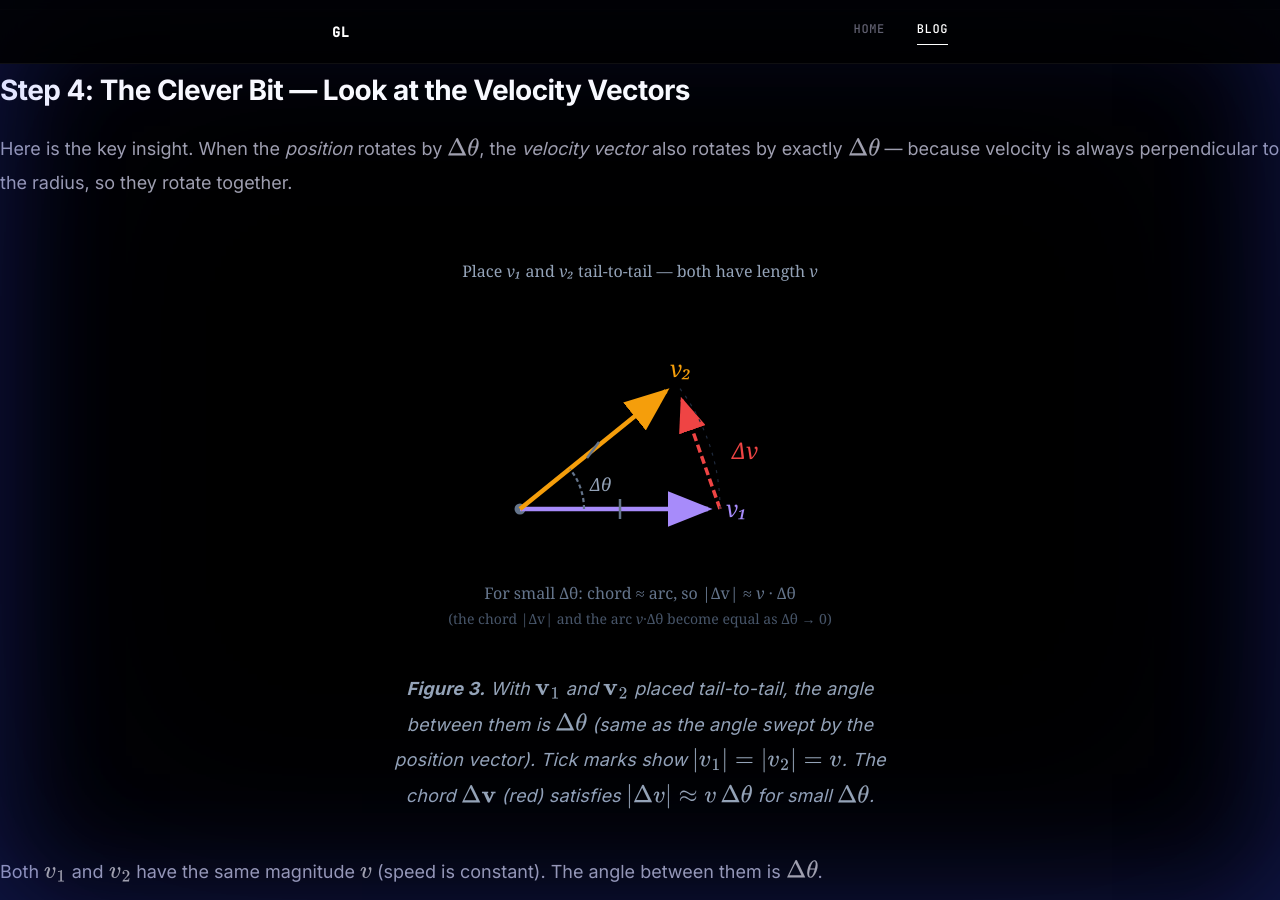
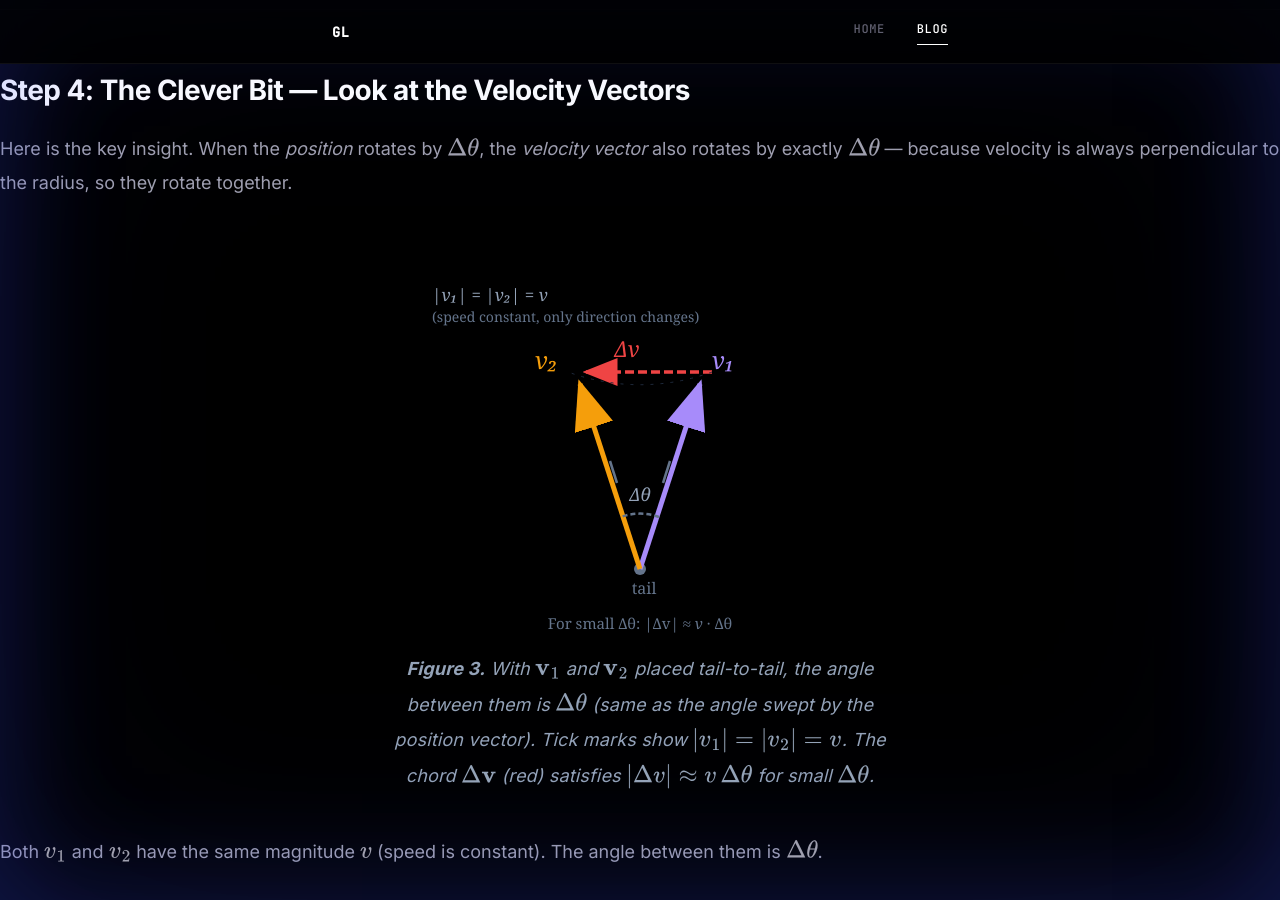
Before and after one commit to gunjanlakhlani/gunjanlakhlani.github.io, a Jekyll site: the page built from _posts/2026-02-24-deriving-centripetal-acceleration.md, in a window 1280 px wide and 900 px high, scrolled down 3505 px. Built offline with Jekyll 4.4.1, drawn with Linux system fonts in a browser that asks for light colours; some of the changed text lies outside the part shown.

Commit message:
fix: Figure 3 — symmetric isoceles velocity triangle, centred and fills canvas

```diff
--- a/_posts/2026-02-24-deriving-centripetal-acceleration.md
+++ b/_posts/2026-02-24-deriving-centripetal-acceleration.md
@@ -230,14 +230,28 @@ Here is the key insight. When the *position* rotates by $\Delta\theta$, the *vel
 
 <div class="fig-wrap">
 <!--
-  FIGURE 3: 500×420 canvas. Well-spaced velocity triangle.
-  Common tail at (130, 270).
-  v₁: rightward length 200 → tip (330, 270)
-  Δθ = 38°. v₂: at 38° above horizontal (upward-left in SVG since y is down, angle is CCW from +x)
-    tip: (130 + 200*cos38, 270 - 200*sin38) = (130+158, 270-123) = (288, 147)
-  Δv: from (330, 270) to (288, 147) — the chord
+  FIGURE 3 v4: 500×400px canvas. Symmetric velocity fan.
+  Tail at centre-bottom: (250, 330). Δθ = 50° total, split ±25° from vertical.
+  Both vectors length 210px and fan upward symmetrically.
+  v₁: angle = 270°-25° = 245° from +x (screen coords, going up-left) — no, easier:
+  Let's point v₁ toward upper-right at angle 25° right of vertical (i.e. 65° from +x)
+    tip₁: (250 + 210*cos65, 330 - 210*sin65) = (250+89, 330-190) = (339, 140)
+  v₂: angle 25° left of vertical (i.e. 115° from +x equiv to 25° above horizontal going left NO)
+  Actually: let's be simpler. Fan vectors symmetrically upward.
+  v₁ at 55° from +x (going upper-right): tip (250+210*cos55, 330-210*sin55) = (250+120, 330-172) = (370, 158)
+  v₂ at 125° from +x (going upper-left): tip (250+210*cos125, 330-210*sin125) = (250-120, 330-172) = (130, 158)
+  Δv vector: from tip of v₁ (370,158) to tip of v₂ (130,158) — purely leftward.
+  Angle between v₁ and v₂ = 125°-55° = 70° — too large.
+
+  Better: use 40° between them, centered on vertical (straight up).
+  v₁ at 70° from +x: tip (250+210*cos70, 330-210*sin70) = (250+72, 330-197) = (322, 133)
+  v₂ at 110° from +x: tip (250+210*cos110, 330-210*sin110) = (250-72, 330-197) = (178, 133)
+  Δv: from (322, 133) to (178, 133) — horizontal, length=144.
+
+  This is elegant: the triangle is isoceles, Δv is horizontal, both vectors point upward.
+  Angle arc at tail between v₁ (70° from +x) and v₂ (110° from +x).
 -->
-<svg viewBox="0 0 500 420" xmlns="http://www.w3.org/2000/svg" style="width:100%;max-width:500px;display:block;margin:0 auto;">
+<svg viewBox="0 0 500 400" xmlns="http://www.w3.org/2000/svg" style="width:100%;max-width:500px;display:block;margin:0 auto;">
   <defs>
     <marker id="g3v1" markerWidth="10" markerHeight="8" refX="9" refY="4" orient="auto">
       <polygon points="0 0, 10 4, 0 8" fill="#a78bfa"/>
@@ -250,42 +264,44 @@ Here is the key insight. When the *position* rotates by $\Delta\theta$, the *vel
     </marker>
   </defs>
 
-  <!-- headline at top -->
-  <text x="250" y="38" text-anchor="middle" font-size="16" font-family="Georgia,'Times New Roman',serif" fill="#94a3b8">Place <tspan font-style="italic">v₁</tspan> and <tspan font-style="italic">v₂</tspan> tail-to-tail — both have length <tspan font-style="italic">v</tspan></text>
+  <!-- common tail: centre-bottom -->
+  <circle cx="250" cy="330" r="6" fill="#64748b"/>
+  <text x="254" y="355" font-size="16" font-family="Georgia,'Times New Roman',serif" fill="#64748b" text-anchor="middle">tail</text>
 
-  <!-- common tail point -->
-  <circle cx="130" cy="270" r="5.5" fill="#64748b"/>
+  <!-- v₁: 70° from +x → upper-right. tip at (322, 133) -->
+  <line x1="250" y1="330" x2="310" y2="145" stroke="#a78bfa" stroke-width="5" marker-end="url(#g3v1)"/>
+  <text x="322" y="130" font-size="24" font-family="Georgia,'Times New Roman',serif" font-style="italic" fill="#a78bfa">v₁</text>
 
-  <!-- v₁: rightward to (330, 270), length 200 -->
-  <line x1="130" y1="270" x2="318" y2="270" stroke="#a78bfa" stroke-width="4.5" marker-end="url(#g3v1)"/>
-  <text x="336" y="278" font-size="23" font-family="Georgia,'Times New Roman',serif" font-style="italic" fill="#a78bfa">v₁</text>
+  <!-- v₂: 110° from +x → upper-left. tip at (178, 133) -->
+  <line x1="250" y1="330" x2="190" y2="145" stroke="#f59e0b" stroke-width="5" marker-end="url(#g3v2)"/>
+  <text x="145" y="130" font-size="24" font-family="Georgia,'Times New Roman',serif" font-style="italic" fill="#f59e0b">v₂</text>
 
-  <!-- v₂: at 38° above horizontal, length 200; tip (288, 147) -->
-  <line x1="130" y1="270" x2="276" y2="152" stroke="#f59e0b" stroke-width="4.5" marker-end="url(#g3v2)"/>
-  <text x="280" y="138" font-size="23" font-family="Georgia,'Times New Roman',serif" font-style="italic" fill="#f59e0b">v₂</text>
+  <!-- Δv: from tip of v₁ (322,133) to tip of v₂ (178,133) — horizontal leftward, dashed -->
+  <line x1="322" y1="133" x2="196" y2="133" stroke="#ef4444" stroke-width="3.5" stroke-dasharray="9,4" marker-end="url(#g3dv)"/>
+  <text x="237" y="118" font-size="22" font-family="Georgia,'Times New Roman',serif" font-style="italic" fill="#ef4444" text-anchor="middle">Δv</text>
 
-  <!-- Δv: from tip(v₁)=(330,270) to tip(v₂)=(288,147), dashed red -->
-  <line x1="330" y1="270" x2="292" y2="161" stroke="#ef4444" stroke-width="3.5" stroke-dasharray="8,4" marker-end="url(#g3dv)"/>
-  <text x="342" y="220" font-size="23" font-family="Georgia,'Times New Roman',serif" font-style="italic" fill="#ef4444">Δv</text>
+  <!-- angle arc Δθ at tail -->
+  <!-- v₁ is at 70° from +x, v₂ at 110°. Arc from (250+55*cos70, 330-55*sin70) to (250+55*cos110, 330-55*sin110) -->
+  <!-- cos70=0.342, sin70=0.940: (250+19, 330-52) = (269, 278) -->
+  <!-- cos110=-0.342, sin110=0.940: (250-19, 330-52) = (231, 278) -->
+  <path d="M 269,278 A 55,55 0 0,0 231,278" fill="none" stroke="#64748b" stroke-width="2.5" stroke-dasharray="5,3"/>
+  <text x="250" y="262" font-size="18" font-family="Georgia,'Times New Roman',serif" font-style="italic" fill="#94a3b8" text-anchor="middle">Δθ</text>
 
-  <!-- angle arc Δθ at tail, between v₁ (+x dir) and v₂ (38°) -->
-  <!-- arc at radius 64 from (130,270). From (194,270) sweeping to (130+64*cos38, 270-64*sin38)=(180,230) -->
-  <path d="M 194,270 A 64,64 0 0,0 180,230" fill="none" stroke="#64748b" stroke-width="2.2" stroke-dasharray="4,3"/>
-  <text x="200" y="252" font-size="18" font-family="Georgia,'Times New Roman',serif" font-style="italic" fill="#94a3b8">Δθ</text>
+  <!-- equal-length tick marks on each vector, at midpoint -->
+  <!-- Midpt of v₁: (250+(310-250)/2, 330+(145-330)/2) = (280, 238). Perp to v₁ (dir=(60,-185)/~194=(0.309,-0.951)): perp=(0.951,0.309). Tick: ±8px perp -->
+  <line x1="273" y1="244" x2="280" y2="222" stroke="#64748b" stroke-width="2.5"/>
+  <!-- Midpt of v₂: (220, 238). Perp to v₂ (dir=(-60,-185)/~194=(-0.309,-0.951)): perp=(-0.951,0.309). Tick: ±8px -->
+  <line x1="227" y1="244" x2="220" y2="222" stroke="#64748b" stroke-width="2.5"/>
 
-  <!-- tick marks showing equal lengths -->
-  <!-- Midpoint of v₁ at (230, 270); perp is vertical -->
-  <line x1="230" y1="260" x2="230" y2="280" stroke="#64748b" stroke-width="2.5"/>
-  <!-- Midpoint of v₂ at (203, 211); perp direction to v₂ (cos38,sin38)=(0.788,0.616); perp=(-0.616,0.788) scaled 10 -->
-  <!-- perp from mid: (203-6.2, 211+7.9)=(196.8,218.9) → (203+6.2, 211-7.9)=(209.2,203.1) -->
-  <line x1="197" y1="219" x2="209" y2="203" stroke="#64748b" stroke-width="2.5"/>
+  <!-- faint arc showing tips trace a circle centred at tail -->
+  <path d="M 322,133 A 210,210 0 0,1 178,133" fill="none" stroke="#1e293b" stroke-width="1" stroke-dasharray="3,7"/>
 
-  <!-- faint dashed circle arc showing tips trace a circle (geometric insight) -->
-  <path d="M 330,270 A 200,200 0 0,0 288,147" fill="none" stroke="#1e293b" stroke-width="1.2" stroke-dasharray="3,6"/>
+  <!-- label: |v₁| = |v₂| = v -->
+  <text x="42" y="62" font-size="17" font-family="Georgia,'Times New Roman',serif" fill="#94a3b8">|<tspan font-style="italic">v₁</tspan>| = |<tspan font-style="italic">v₂</tspan>| = <tspan font-style="italic">v</tspan></text>
+  <text x="42" y="83" font-size="14" font-family="Georgia,'Times New Roman',serif" fill="#64748b">(speed constant, only direction changes)</text>
 
-  <!-- key insight label bottom -->
-  <text x="250" y="360" text-anchor="middle" font-size="16" font-family="Georgia,'Times New Roman',serif" fill="#64748b">For small Δθ:  chord ≈ arc, so |Δv| ≈ <tspan font-style="italic">v</tspan> · Δθ</text>
-  <text x="250" y="385" text-anchor="middle" font-size="14" font-family="Georgia,'Times New Roman',serif" fill="#475569">(the chord |Δv| and the arc <tspan font-style="italic">v</tspan>·Δθ become equal as Δθ → 0)</text>
+  <!-- key result -->
+  <text x="250" y="390" text-anchor="middle" font-size="15" font-family="Georgia,'Times New Roman',serif" fill="#64748b">For small Δθ: |Δv| ≈ <tspan font-style="italic">v</tspan> · Δθ</text>
 </svg>
 <p class="fig-caption"><strong>Figure 3.</strong> With $\mathbf{v}_1$ and $\mathbf{v}_2$ placed tail-to-tail, the angle between them is $\Delta\theta$ (same as the angle swept by the position vector). Tick marks show $|v_1| = |v_2| = v$. The chord $\Delta\mathbf{v}$ (red) satisfies $|\Delta v| \approx v\,\Delta\theta$ for small $\Delta\theta$.</p>
 </div>
```
